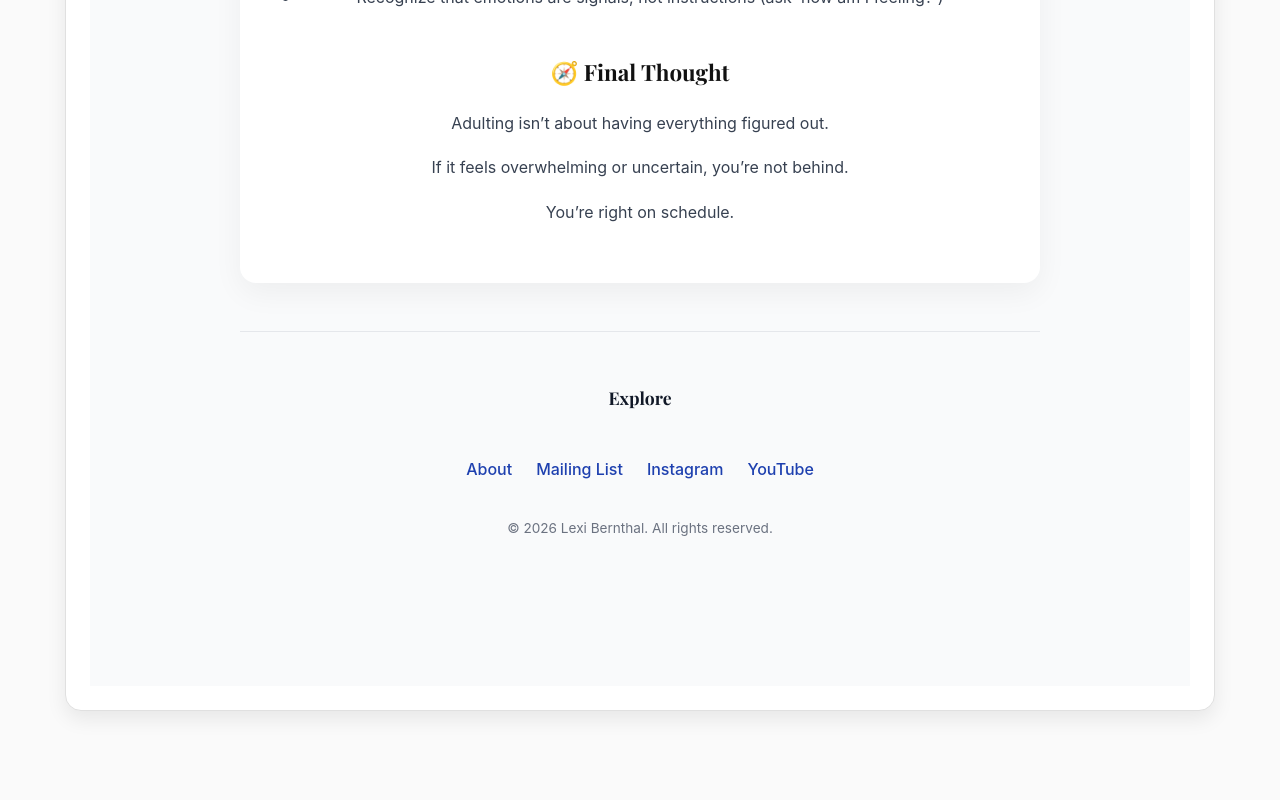
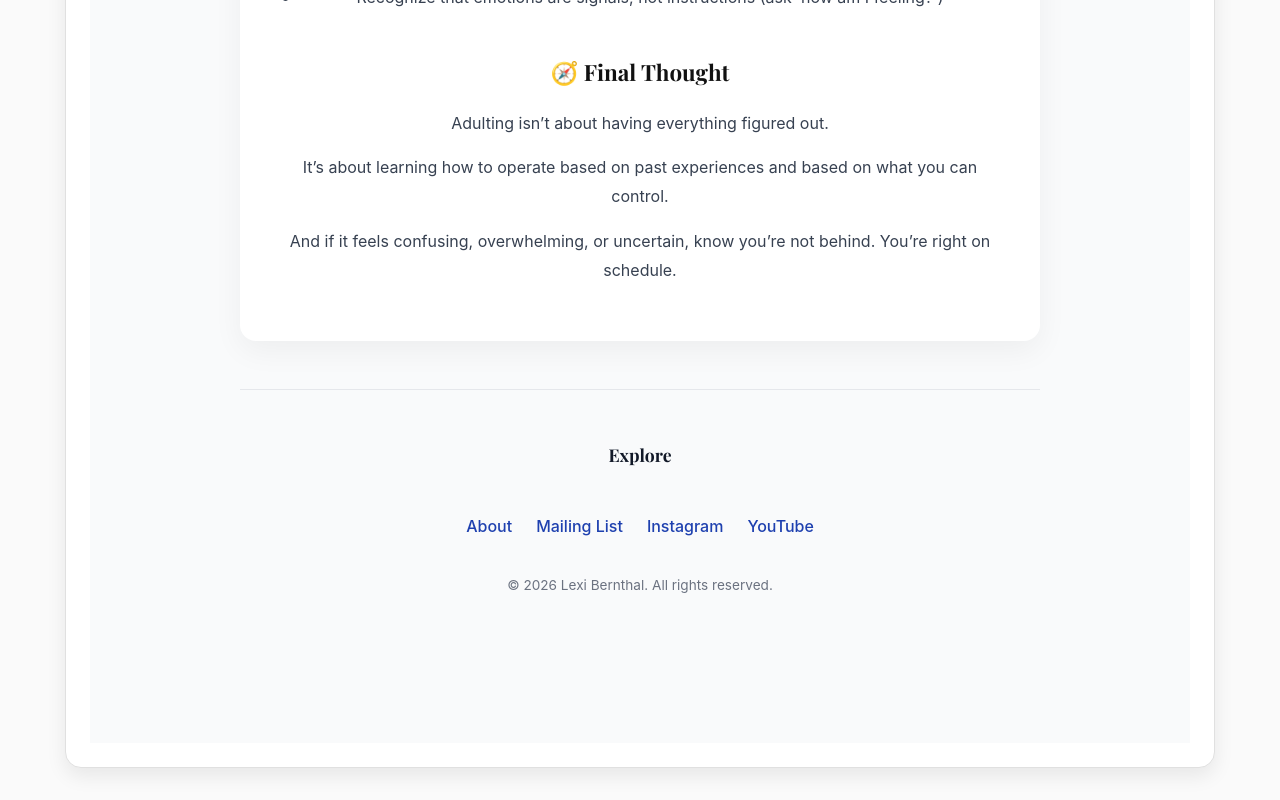
Before and after one commit to alexisbernt/Portfolio, a React (Create React App) app in the folder lexi-portfolio/: page /#/story/6 in a window 1280 px wide. Shown: the part 4134-4934 px from the top of the page. Before the commit the page ends 4877 px from the top, so only its background shows below. Built offline with nearby package versions, Linux system fonts and the light colour scheme.

Commit message:
content story 6

```diff
--- a/lexi-portfolio/src/pages/Posts/StorySix.js
+++ b/lexi-portfolio/src/pages/Posts/StorySix.js
@@ -269,10 +269,10 @@ function StorySix() {
             Adulting isn’t about having everything figured out.
           </p>
           <p style={paragraph}>
-            If it feels overwhelming or uncertain, you’re not behind.
+            It’s about learning how to operate based on past experiences and based on what you can control.
           </p>
           <p style={paragraph}>
-            You’re right on schedule.
+            And if it feels confusing, overwhelming, or uncertain, know you’re not behind. You’re right on schedule.
           </p>
 
         </div>
```
